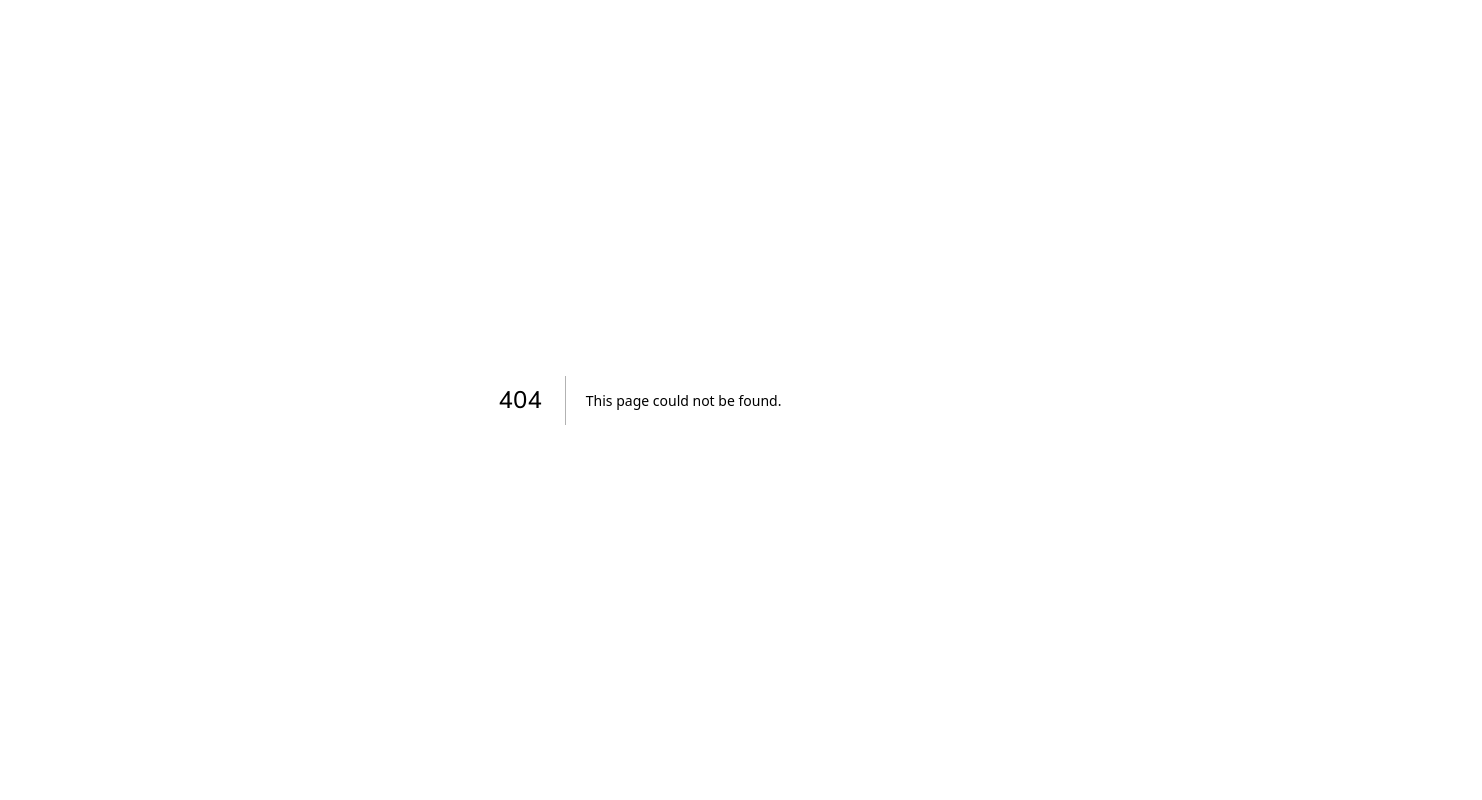
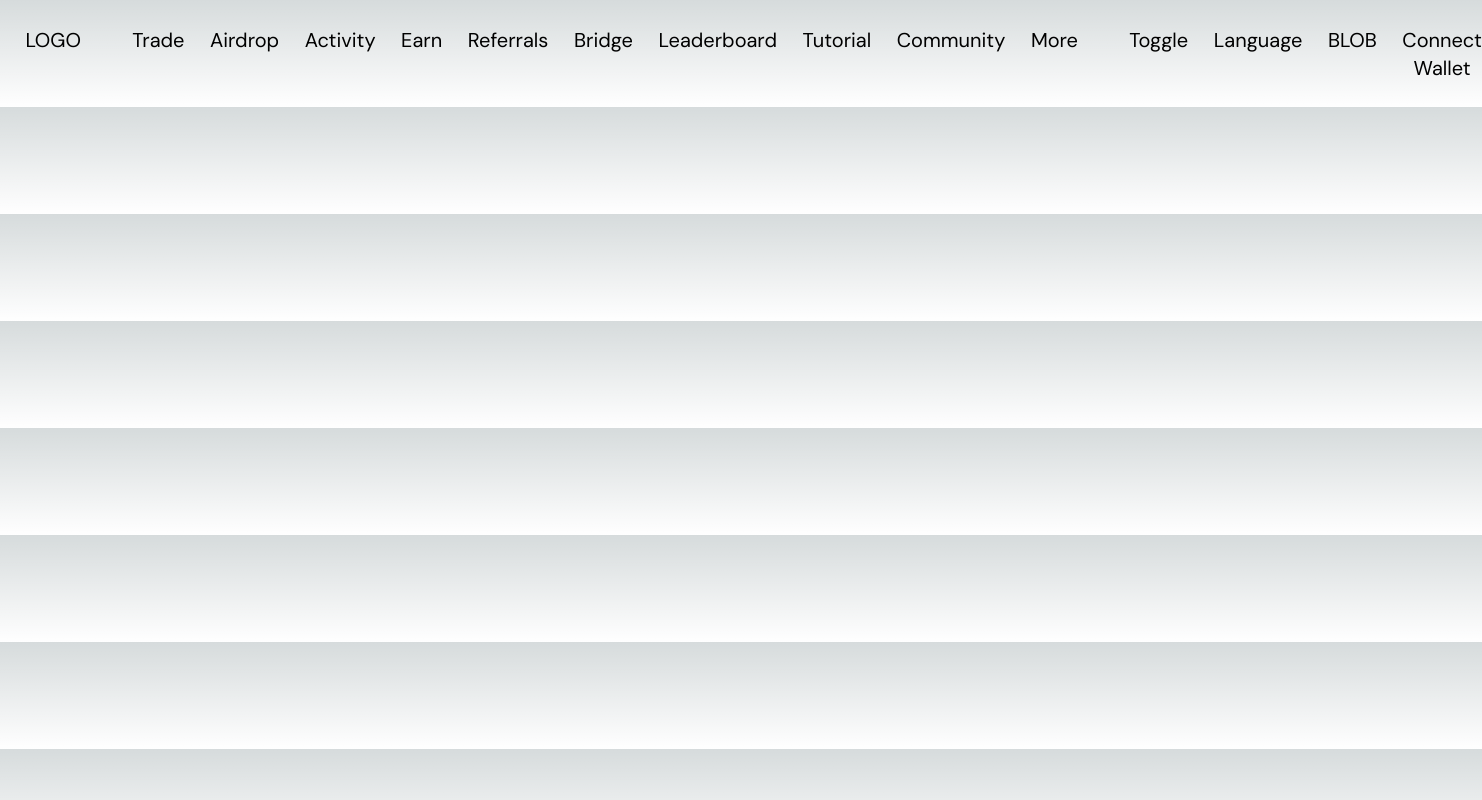
Before and after one commit to Remex-Trade/landing-page, a Next.js app: page /site/Trade in a window 1280 px wide. Before the commit this address had no page. Shown: the whole page, 1482 px wide, since content can reach past the window. Built offline with nearby package versions, Linux system fonts and the light colour scheme.

Commit message:
Started Trade page

```diff
--- a/app/Trade/page.js
+++ /dev/null
@@ -1,9 +0,0 @@
-import React from 'react'
-
-const page = () => {
-  return (
-    <div>Dashboard</div>
-  )
-}
-
-export default page
--- a/app/page.js
+++ b/app/page.js
@@ -35,7 +35,7 @@ export default function Home() {
               <p>Trade, level up, and unlock instant rewards</p>
             </div>
           </div>
-          <Link href="/Trade">
+          <Link href="/site/Trade">
           <button class="mt-5 mb-20 bg-blue-500 hover:bg-blue-700 text-white font-bold py-3 px-6 border border-blue-700 rounded-[12px] text-xl text-black">
             Trade now
           </button>
--- /dev/null
+++ b/app/site/Trade/page.js
@@ -0,0 +1,31 @@
+import React from 'react'
+
+const page = () => {
+  return (
+    <div>
+      <div className='flex gap-[4vw] p-[2vw] text-xl'>
+        <div>LOGO</div>
+        <div className='flex gap-[2vw]'>
+          <div>Trade</div>
+          <div>Airdrop</div>
+          <div>Activity</div>
+          <div>Earn</div>
+          <div>Referrals</div>
+          <div>Bridge</div>
+          <div>Leaderboard</div>
+          <div>Tutorial</div>
+          <div>Community</div>
+          <div>More</div>
+        </div>
+        <div className='flex gap-[2vw]'>
+          <div>Toggle</div>
+          <div>Language</div>
+          <div>BLOB</div>
+          <div><button>Connect Wallet</button></div>
+        </div>
+      </div>
+    </div>
+  )
+}
+
+export default page
```
Also changed, not shown: 1 other file (tests, documents, lock files or other folders).
